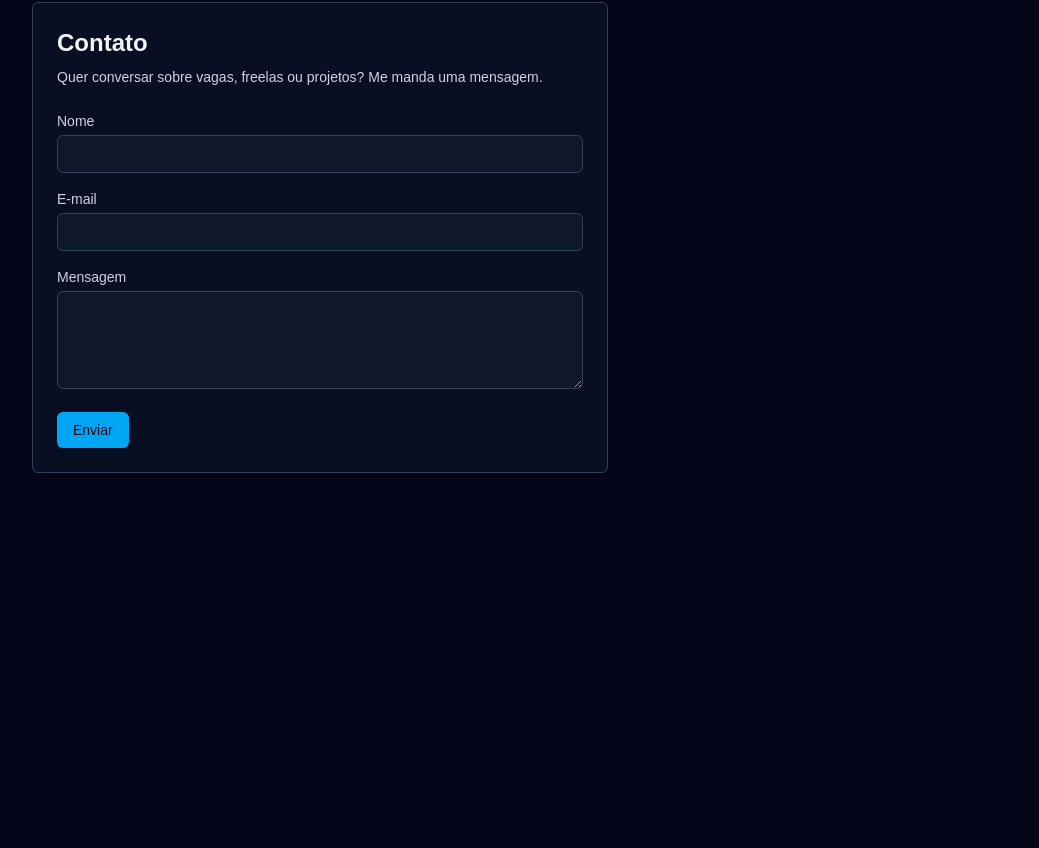
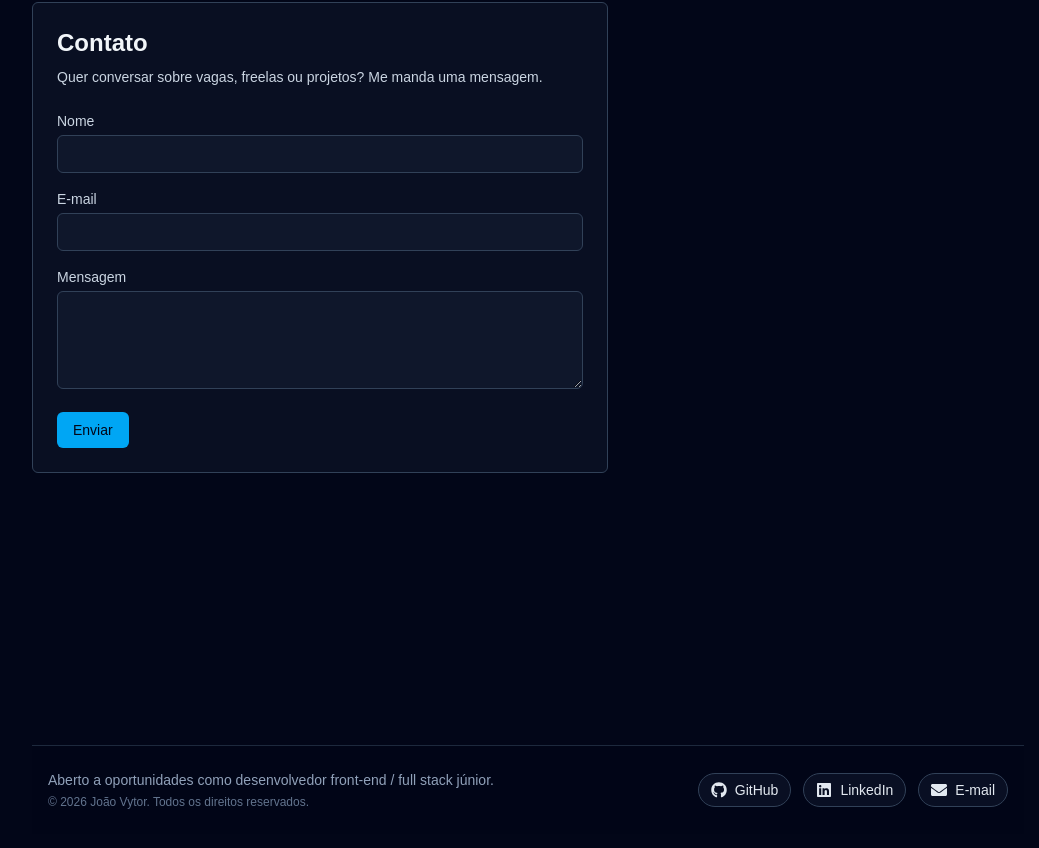
Before and after one commit to ManzanoW/my-portfolio, a Next.js app: page / in a window 1280 px wide. Shown: the part 3360-4208 px from the top of the page, without its empty margins (112-1151 px from the left). Before the commit the page ends 3961 px from the top, so only its background shows below. Built offline with nearby package versions, Linux system fonts and the light colour scheme.

Commit message:
feat: added footer section

```diff
--- /dev/null
+++ b/app/footer/Footer.tsx
@@ -0,0 +1,54 @@
+import { FaGithub, FaLinkedin, FaEnvelope } from 'react-icons/fa'
+
+const footerLinks = [
+    {
+        label: 'GitHub',
+        href: 'https://github.com/ManzanoW',
+        icon: FaGithub,
+    },
+    {
+        label: 'LinkedIn',
+        href: 'https://www.linkedin.com/in/joaovytormanzano',
+        icon: FaLinkedin,
+    },
+    {
+        label: 'E-mail',
+        href: 'mailto:joaovytormanzano@gmail.com',
+        icon: FaEnvelope,
+    },
+]
+
+export function Footer() {
+    return (
+        <footer className='mt-16 border-t border-slate-800 bg-slate-950/80'>
+            <div className='mx-auto flex max-w-5xl flex-col gap-4 px-4 py-6 sm:flex-row sm:items-center sm:justify-between'>
+                <div>
+                    <p className='text-sm text-slate-400'>
+                        Aberto a oportunidades como desenvolvedor front-end /
+                        full stack júnior.
+                    </p>
+                    <p className='mt-1 text-xs text-slate-500'>
+                        © {new Date().getFullYear()} João Vytor. Todos os
+                        direitos reservados.
+                    </p>
+                </div>
+
+                <div className='flex flex-wrap gap-3 text-sm'>
+                    {footerLinks.map(({ label, href, icon: Icon }) => (
+                        <a
+                            key={label}
+                            href={href}
+                            target={
+                                href.startsWith('http') ? '_blank' : undefined
+                            }
+                            className='inline-flex cursor-none items-center gap-2 rounded-full border border-slate-700 bg-slate-900/60 px-3 py-1.5 text-slate-200 transition hover:border-sky-500 hover:bg-slate-900 hover:text-sky-400'
+                        >
+                            <Icon className='h-4 w-4' />
+                            <span>{label}</span>
+                        </a>
+                    ))}
+                </div>
+            </div>
+        </footer>
+    )
+}
--- a/app/page.tsx
+++ b/app/page.tsx
@@ -9,6 +9,7 @@ import { Contact } from './contact/Contact'
 import { Education } from './education/Education'
 import { DownloadCVButton } from './downloadCVButton/DownloadCVButton'
 import { Experience } from './experience/Experience'
+import { Footer } from './footer/Footer'
 
 export default function Home() {
     return (
@@ -37,6 +38,9 @@ export default function Home() {
                 <section id='contact' className='py-20 pb-32'>
                     <Contact />
                 </section>
+                <section className='py-20'>
+                    <Footer />
+                </section>
             </main>
         </div>
     )
--- a/package.json
+++ b/package.json
@@ -12,7 +12,8 @@
     "babel-plugin-react-compiler": "^1.0.0",
     "next": "16.1.6",
     "react": "19.2.3",
-    "react-dom": "19.2.3"
+    "react-dom": "19.2.3",
+    "react-icons": "^5.5.0"
   },
   "devDependencies": {
     "@tailwindcss/postcss": "^4",
```
Also changed, not shown: 1 other file (tests, documents, lock files or other folders).
